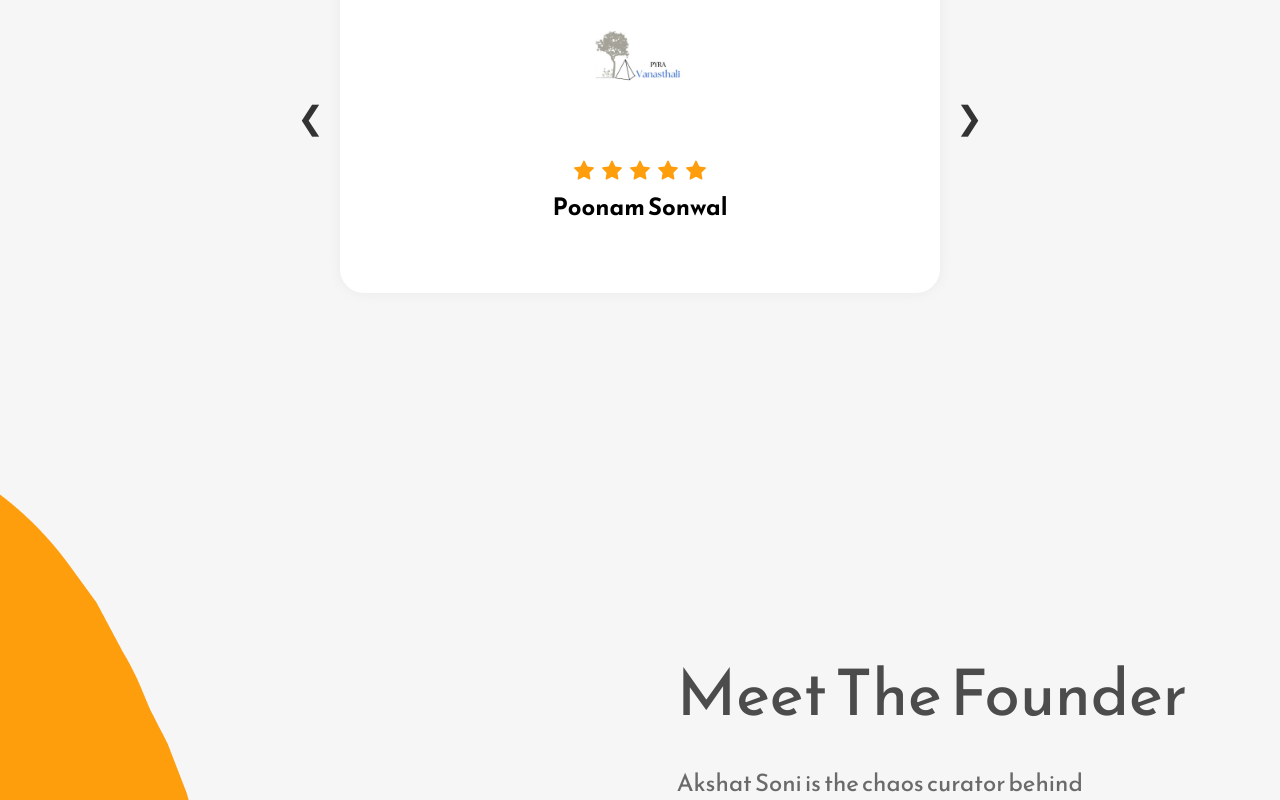
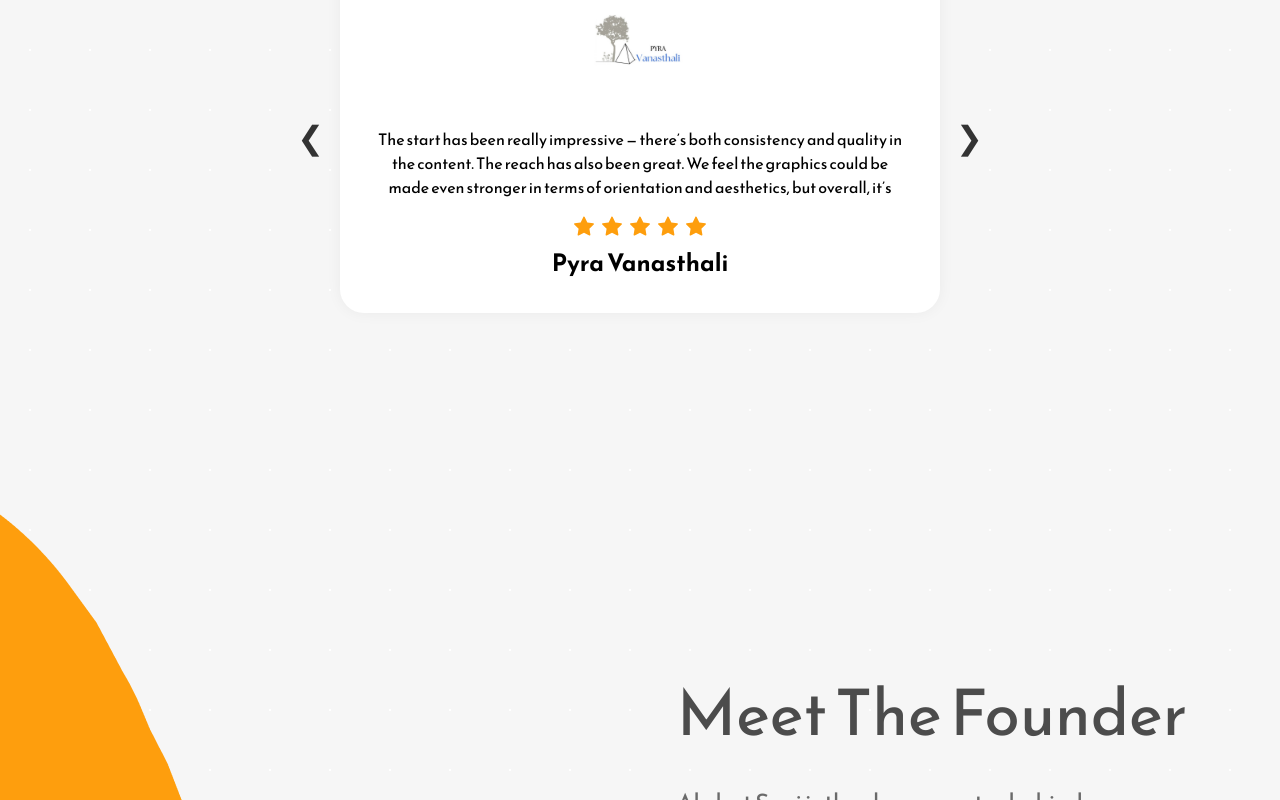
Before and after one commit to theSoulSeedMarketing/thesoulseedmarketing, a React (Create React App) app: page / in a window 1280 px wide. Shown: the part 3580-4380 px from the top of the page. Built offline with nearby package versions, Linux system fonts and the light colour scheme.

Commit message:
updates in responsivness,  added a orange element in small screen, also added animation in Works cards

```diff
--- a/src/App.css
+++ b/src/App.css
@@ -22,11 +22,27 @@
 body {
   max-width: 100%;
   overflow-x: hidden;
+  background: #0a0a23;
+  background-image:
+    radial-gradient(white 1px, transparent 1px),
+    radial-gradient(white 1px, transparent 1px);
+  background-size: 60px 60px, 120px 120px;
+  background-position: 0 0, 30px 30px;
 }
 
 body {
   background-color: #f6f6f6;
 }
+/* body {
+  max-width: 100%;
+  overflow-x: hidden;
+  background: white;
+  background-image:
+    radial-gradient(#0a0a23 1px, transparent 1px),
+    radial-gradient(#0a0a23 1px, transparent 1px);
+  background-size: 60px 60px, 120px 120px;
+  background-position: 0 0, 30px 30px;
+} */
 
 nav {
   display: flex;
@@ -35,10 +51,7 @@
   min-height: 90px;
 
 }
-nav:hover{
 
-  border-radius : 8px;
-}
 
 .nav-logo-container{
   width: 8%;
@@ -216,7 +229,7 @@
   max-width: 700px;
   width: 100%;
   margin-top: 3rem;
-  padding: 2rem;
+  padding: 3rem;
   border-radius: 1.5rem;
   display: flex;
   flex-direction: column;
@@ -376,6 +389,17 @@
   display: -webkit-box;
   -webkit-line-clamp: 5; /* Show max 5 lines */
   -webkit-box-orient: vertical;
+  transition: all 0.3s;
+  cursor: pointer;
+}
+
+.testimonial-card:hover p {
+  -webkit-line-clamp: unset;
+  overflow: visible;
+  white-space: normal;
+  text-overflow: unset;
+  background: white;
+  z-index: 2;
 }
 
 .testimonial-card:hover {
@@ -437,6 +461,25 @@
   border-radius: 1rem;
   color: #505050;
   margin: 1rem 2rem;
+}
+
+.work-section-info img {
+  transition: transform 0.5s cubic-bezier(.36,1.56,.64,1);
+  display: block;
+  margin-bottom: 1rem;
+}
+
+.work-section-info:hover img {
+  animation: swing 0.8s cubic-bezier(.36,1.56,.64,1);
+}
+
+@keyframes swing {
+  0% { transform: rotate(0deg);}
+  20% { transform: rotate(15deg);}
+  40% { transform: rotate(-10deg);}
+  60% { transform: rotate(7deg);}
+  80% { transform: rotate(-5deg);}
+  100% { transform: rotate(0deg);}
 }
 .work-section-info h2 {
   margin: 1rem 0rem;
@@ -618,6 +661,8 @@
     height: auto;
     display: block;
     margin: 2rem auto; /* Center the image */
+    background-color: #fe9e0d;
+    border-radius: 1.5rem;
   }
   .home-image-section img {
     width: 80%;
@@ -627,5 +672,11 @@
     margin: 2rem auto; /* Center the image */
   }
 
+  .contact-form-container {
+    padding: 2.5rem !important;
+    width: 100%;
+    max-width: 90%;
+    border-radius: 1rem !important;
+  }
 
 }
--- a/src/Components/Contact.js
+++ b/src/Components/Contact.js
@@ -21,11 +21,12 @@
         className="contact-form-container"
         action="https://api.web3forms.com/submit"
         method="POST"
+
       >
         {/* Required Hidden Input for Web3Forms */}
         <input type="hidden" name="access_key" value="1967ee7b-7de8-423d-ae30-ed63cda11cf7" />
-        <input type="hidden" name="access_key" value="1967ee7b-7de8-423d-ae30-ed63cda11cf7" />
-        <input type="hidden" name="from_name" value="Mission Control"></input>
+
+
         <input
           type="text"
           name="name"
--- a/src/Components/Founder.js
+++ b/src/Components/Founder.js
@@ -5,7 +5,7 @@
 
 const Founder = () => {
   return (
-    <div id="about" className="about-section-container">
+    <div id="founder" className="about-section-container">
       <div className="about-background-image-container">
         <img src={AboutBackground} alt="" />
       </div>
--- a/src/Components/Navbar.js
+++ b/src/Components/Navbar.js
@@ -17,6 +17,8 @@
 import PhoneRoundedIcon from "@mui/icons-material/PhoneRounded";
 import ShoppingCartRoundedIcon from "@mui/icons-material/ShoppingCartRounded";
 
+import PortraitIcon from '@mui/icons-material/Portrait';
+
 const Navbar = () => {
   const [openMenu, setOpenMenu] = useState(false);
   const menuOptions = [
@@ -24,6 +26,7 @@
   { text: "About", icon: <InfoIcon />, href: "#about" },
   { text: "Testimonials", icon: <CommentRoundedIcon />, href: "#testimonials" },
   { text: "Contact", icon: <PhoneRoundedIcon />, href: "#contact" },
+  { text: "Founder", icon: <PortraitIcon />, href: "#founder" }
 ];
   return (
     <nav>
--- a/src/Components/Testimonial.js
+++ b/src/Components/Testimonial.js
@@ -8,24 +8,23 @@
   {
     name: "Pyra Vanasthali",
     feedback:
-      "!",
+      "The start has been really impressive — there’s both consistency and quality in the content. The reach has also been great. We feel the graphics could be made even stronger in terms of orientation and aesthetics, but overall, it’s been a fantastic experience so far!",
     image: testimonial1,
   },
   {
-    name: "Poonam Sonwal",
-    feedback:
-      " ",
+    name: "Pyra Vanasthali",
+    feedback: "The start has been really impressive — there’s both consistency and quality in the content. The reach has also been great. We feel the graphics could be made even stronger in terms of orientation and aesthetics, but overall, it’s been a fantastic experience so far!",
     image: testimonial1,
   },
   {
-    name: "Alex Johnson",
-    feedback: "",
+    name: "Pyra Vanasthali",
+    feedback: "The start has been really impressive — there’s both consistency and quality in the content. The reach has also been great. We feel the graphics could be made even stronger in terms of orientation and aesthetics, but overall, it’s been a fantastic experience so far!",
     image: testimonial1,
   },
     {
-    name: "Tanish Johnson",
-    feedback: "",
-    image: testimonial3,
+    name: "Pyra Vanasthali",
+    feedback: "The start has been really impressive — there’s both consistency and quality in the content. The reach has also been great. We feel the graphics could be made even stronger in terms of orientation and aesthetics, but overall, it’s been a fantastic experience so far!",
+    image: testimonial1,
   }
 ];
 
@@ -37,7 +36,7 @@
   useEffect(() => {
     const interval = setInterval(() => {
       setCurrent((prev) => (prev + 1) % length);
-    }, 5000);
+    }, 7000);
 
     return () => clearInterval(interval);
   }, [length]);
```
